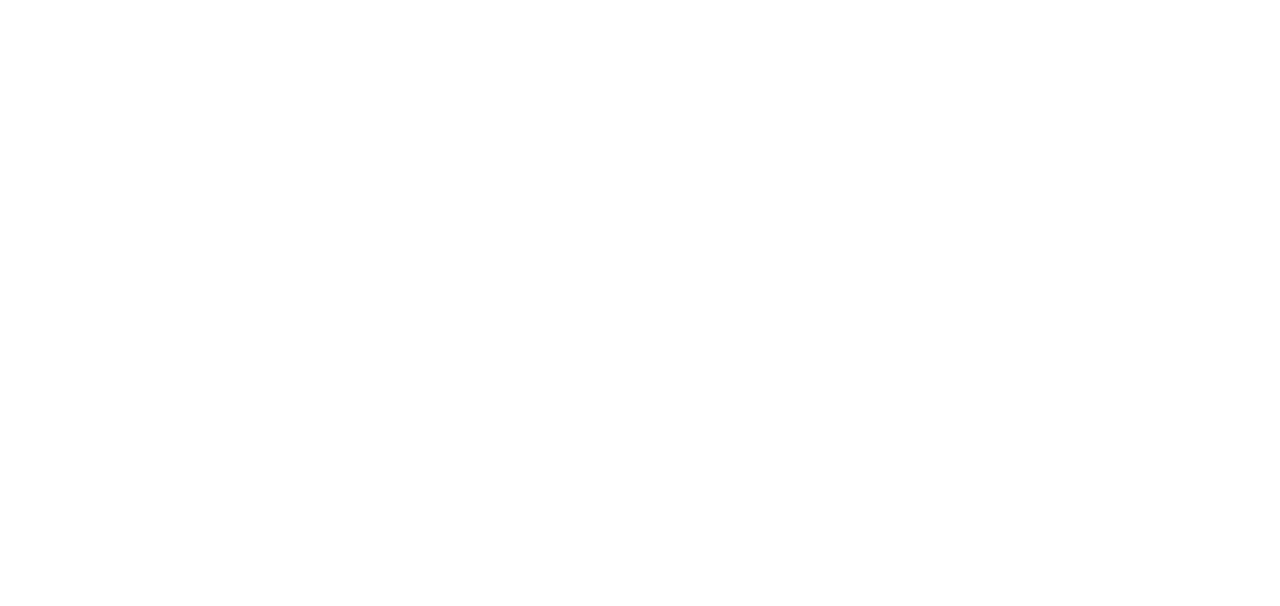
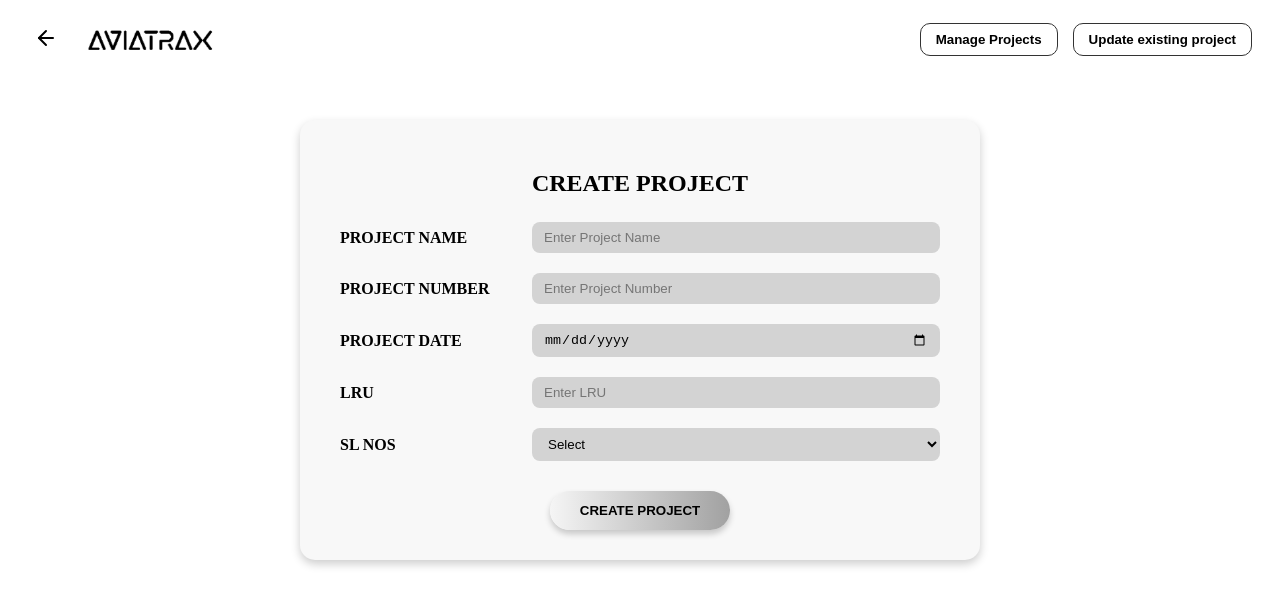
Before and after one commit to yogeshwar-2004y/d2RO_trail, a Vue app in the folder frontend/: page /AddUpdateProjects in a window 1280 px wide. Before the commit this address had no page. Shown: the top 606 px of the page. Built offline with nearby package versions, Linux system fonts and the light colour scheme.

Commit message:
Updated AddUpdateProjects in UserActivities

```diff
--- a/frontend/src/router/index.js
+++ b/frontend/src/router/index.js
@@ -6,6 +6,7 @@ import LruDashboard from '@/views/admin/LruDashboard.vue'
 import MemoDashboard from '@/views/admin/MemoDashboard.vue'
 import ReportDashboard from '@/views/admin/ReportDashboard.vue'
 import UserActivities from '@/views/admin/UserActivities.vue'
+import AddUpdateProjects from "@/views/admin/AddUpdateProjects.vue";
 import reviewerRoutes from './reviewerroutes'
 import qaheadRoutes from './qaheadroutes'
 import designheadRoutes from './designhead'
@@ -15,46 +16,52 @@ const router = createRouter({
   history: createWebHistory(import.meta.env.BASE_URL),
   routes: [
     {
-      path: '/',
-      name: 'login',
+      path: "/",
+      name: "login",
       component: LoginPage,
     },
     {
-      path: '/admin',
-      name: 'HomePageAdmin',
+      path: "/admin",
+      name: "HomePageAdmin",
       component: HomePageAdmin,
     },
     {
-      path: '/projects',
-      name: 'ProjectsDashboard',
-      component: ProjectsDashboard
+      path: "/AddUpdateProjects",
+      name: "AddUpdateProjects",
+      component: AddUpdateProjects,
+    },
+
+    {
+      path: "/projects",
+      name: "ProjectsDashboard",
+      component: ProjectsDashboard,
     },
     {
-      path: '/projects/:projectName/lrus', // New route for the LRU dashboard
-      name: 'LruDashboard',
-      component: LruDashboard
+      path: "/projects/:projectName/lrus", // New route for the LRU dashboard
+      name: "LruDashboard",
+      component: LruDashboard,
     },
     {
-      path: '/memos',
-      name: 'MemoDashboard',
-      component: MemoDashboard
+      path: "/memos",
+      name: "MemoDashboard",
+      component: MemoDashboard,
     },
     {
-      path: '/reports',
-      name: 'ReportDashboard',
-      component: ReportDashboard
+      path: "/reports",
+      name: "ReportDashboard",
+      component: ReportDashboard,
     },
     {
-      path: '/user-activities',
-      name: 'UserActivities',
-      component: UserActivities
+      path: "/user-activities",
+      name: "UserActivities",
+      component: UserActivities,
     },
-    ...reviewerRoutes ,
+    ...reviewerRoutes,
     ...qaheadRoutes,
     ...designheadRoutes,
-    ...designerRoutes
+    ...designerRoutes,
   ],
-})
+});
 
 
 
--- /dev/null
+++ b/frontend/src/views/admin/AddUpdateProjects.vue
@@ -0,0 +1,180 @@
+<template>
+  <div class="AddUpdateProjects">
+    <!-- Header -->
+    <div class="header">
+      <button class="back-button" @click="$router.go(-1)">
+        <svg xmlns="http://www.w3.org/2000/svg" width="24" height="24"
+             viewBox="0 0 24 24" fill="none" stroke="currentColor"
+             stroke-width="2" stroke-linecap="round" stroke-linejoin="round">
+          <path d="M19 12H5"></path>
+          <polyline points="12 19 5 12 12 5"></polyline>
+        </svg>
+      </button>
+      <img src="@/assets/images/aviatrax-logo.png" alt="Aviatrax Logo" class="logo">
+
+      <div class="header-actions">
+        <button class="action-btn">Manage Projects</button>
+        <button class="action-btn">Update existing project</button>
+      </div>
+    </div>
+
+    <!-- Card -->
+    <div class="form-card">
+      <h2 class="title">CREATE PROJECT</h2>
+      <form @submit.prevent="createProject">
+        <div class="form-group">
+          <label>PROJECT NAME</label>
+          <input type="text" v-model="project.name" placeholder="Enter Project Name" />
+        </div>
+
+        <div class="form-group">
+          <label>PROJECT NUMBER</label>
+          <input type="text" v-model="project.number" placeholder="Enter Project Number" />
+        </div>
+
+        <div class="form-group">
+          <label>PROJECT DATE</label>
+          <input type="date" v-model="project.date" />
+        </div>
+
+        <div class="form-group">
+          <label>LRU</label>
+          <input type="text" v-model="project.lru" placeholder="Enter LRU" />
+        </div>
+
+        <div class="form-group">
+          <label>SL NOS</label>
+          <select v-model="project.slNo">
+            <option disabled value="">Select</option>
+            <option v-for="n in 10" :key="n" :value="n"> {{ n }} </option>
+          </select>
+        </div>
+
+        <button type="submit" class="create-btn">CREATE PROJECT</button>
+      </form>
+    </div>
+  </div>
+</template>
+
+<script>
+export default {
+  name: "AddUpdateProjects",
+  data() {
+    return {
+      project: {
+        name: "",
+        number: "",
+        date: "",
+        lru: "",
+        slNo: ""
+      }
+    };
+  },
+  methods: {
+    createProject() {
+      alert("Project Created: " + JSON.stringify(this.project, null, 2));
+    }
+  }
+};
+</script>
+
+<style scoped>
+.add-update-projects {
+  font-family: Arial, sans-serif;
+  background-color: #e5e5e5;
+  min-height: 100vh;
+  padding: 20px;
+}
+
+.header {
+  display: flex;
+  align-items: center;
+  justify-content: space-between;
+  background: transparent;
+  padding: 10px 20px;
+}
+
+.back-button {
+  background: none;
+  border: none;
+  cursor: pointer;
+  margin-right: 15px;
+}
+
+.logo {
+  width: 140px;
+  margin-right: auto;
+}
+
+.header-actions {
+  display: flex;
+  gap: 15px;
+}
+
+.action-btn {
+  border: 1px solid #333;
+  background: #fff;
+  padding: 8px 15px;
+  border-radius: 10px;
+  font-weight: bold;
+  cursor: pointer;
+  transition: 0.2s ease-in-out;
+}
+
+.action-btn:hover {
+  background: #f0f0f0;
+}
+
+.form-card {
+  margin: 50px auto;
+  background: #f8f8f8;
+  padding: 30px 40px;
+  border-radius: 15px;
+  max-width: 600px;
+  box-shadow: 0 4px 10px rgba(0,0,0,0.2);
+}
+
+.title {
+  text-align: center;
+  font-weight: bold;
+  margin-bottom: 25px;
+}
+
+.form-group {
+  display: flex;
+  align-items: center;
+  justify-content: space-between;
+  margin-bottom: 20px;
+}
+
+.form-group label {
+  font-weight: bold;
+  flex: 1;
+}
+
+.form-group input,
+.form-group select {
+  flex: 2;
+  padding: 8px 12px;
+  border: none;
+  border-radius: 8px;
+  background: #d3d3d3;
+}
+
+.create-btn {
+  display: block;
+  margin: 30px auto 0 auto;
+  padding: 12px 30px;
+  border: none;
+  border-radius: 20px;
+  background: linear-gradient(90deg, #f5f5f5, #a1a1a1);
+  box-shadow: 0 4px 6px rgba(0,0,0,0.2);
+  font-weight: bold;
+  cursor: pointer;
+  transition: 0.3s ease-in-out;
+}
+
+.create-btn:hover {
+  transform: translateY(-2px);
+}
+</style>
--- a/frontend/src/views/admin/UserActivities.vue
+++ b/frontend/src/views/admin/UserActivities.vue
@@ -57,12 +57,18 @@
 
 <script>
 export default {
-  name: 'UserActivities',
+  name: "UserActivities",
   methods: {
     goToPage(pageName) {
-      // Placeholder for navigation to the respective pages
-      alert(`Navigating to ${pageName}`);
-      // this.$router.push({ name: pageName });
+      if (pageName === "AddUpdateProjects") {
+        this.$router.push({ path: "/AddUpdateProjects" });
+      } else if (pageName === "AddUpdateUsers") {
+        this.$router.push({ path: "/add-update-users" });
+      } else if (pageName === "ActivityLogs") {
+        this.$router.push({ path: "/activity-logs" });
+      } else if (pageName === "Tests") {
+        this.$router.push({ path: "/tests" });
+      }
     },
   },
 };
```
